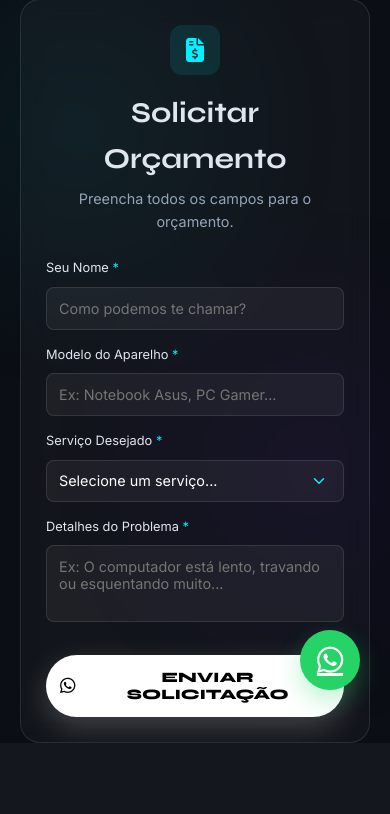
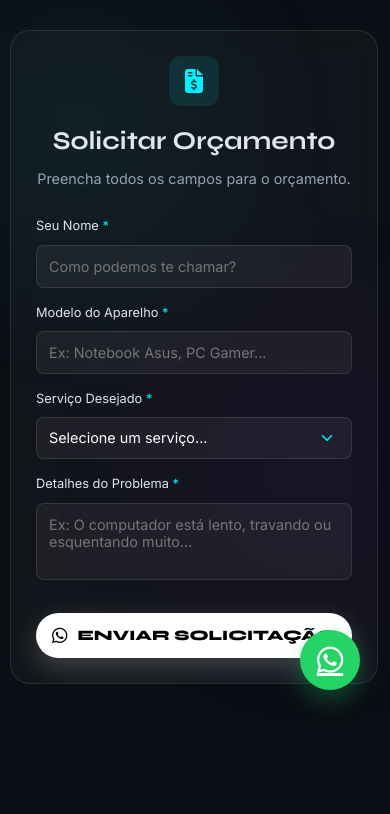
Before and after one commit to Gustavo-Falci/itapetech, a Django app: page /solicitar/ in a window 390 px wide. Shown: the part 124-938 px from the top of the page. Before the commit the page ends 867 px from the top, so only its background shows below. Run offline with Django 5.2, Linux system fonts and the light colour scheme.

Commit message:
Ajustes nas telas de login, criar conta e solicitar orcamento

```diff
--- a/core/static/css/style.css
+++ b/core/static/css/style.css
@@ -528,6 +528,18 @@ select option {
 }
 
 /* =========================================
+   NOVO: CONTAINER DE FORMULÁRIOS CENTRALIZADOS
+   ========================================= */
+/* Versão Desktop (Mantém o visual centralizado bonito) */
+.container-centralizado {
+    min-height: calc(100vh - 100px); /* Altura mínima da tela menos o menu */
+    display: flex;
+    justify-content: center;
+    align-items: center; /* Centraliza verticalmente */
+    padding: 20px;
+}
+
+/* =========================================
    PÁGINAS ESPECÍFICAS
    ========================================= */
 
@@ -922,7 +934,7 @@ select option {
 }
 
 /* =========================================
-   MEDIA QUERIES - MOBILE (ADICIONE NO FINAL)
+   MEDIA QUERIES - MOBILE (ATUALIZADO)
    ========================================= */
 @media (max-width: 768px) {
 
@@ -1016,9 +1028,38 @@ select option {
         gap: 10px;
     }
 
-    /* 6. Formulários (Login/Registro/Solicitar) */
+    /* 6. Formulários (Login/Registro/Solicitar) - CORREÇÃO */
     .module-card {
         padding: 25px !important;
         margin: 10px;
     }
+
+    .container-centralizado {
+        display: block; /* Remove a centralização vertical forçada */
+
+        /* AUMENTADO: Empurra o conteúdo para baixo para não bater no menu */
+        padding-top: 30px !important;
+
+        padding-bottom: 120px; /* Espaço extra no final (para o botão WhatsApp) */
+        padding-left: 0px;    /* Margem de segurança na esquerda */
+        padding-right: 22px;   /* Margem de segurança na direita */
+        min-height: auto;
+    }
+
+    /* Ajuste fino para o cartão não parecer "esmagado" */
+    #form-card,
+    #login-card,
+    #register-card {
+        margin-top: 0 !important; /* Quem controla o espaço agora é o container acima */
+        width: 100% !important;
+        max-width: 100% !important;
+    }
+
+    /* Corrige o tamanho da fonte do título para não quebrar feio */
+    #form-card h2,
+    #login-card h2,
+    #register-card h2 {
+        font-size: 1.6rem !important;
+        margin-top: 10px;
+    }
 }
--- a/core/templates/core/login.html
+++ b/core/templates/core/login.html
@@ -1,7 +1,7 @@
 {% extends 'core/base.html' %}
 
 {% block content %}
-<div style="height: calc(95vh - 60px); display: flex; justify-content: center; align-items: center; padding: 10px;">
+<div class="container-centralizado">
 
     <div id="login-card" class="module-card" style="max-width: 450px; width: 100%; padding: 30px; border-radius: 20px;" data-aos="zoom-in">
 
--- a/core/templates/core/register.html
+++ b/core/templates/core/register.html
@@ -1,7 +1,7 @@
 {% extends 'core/base.html' %}
 
 {% block content %}
-<div style="height: calc(95vh - 60px); display: flex; justify-content: center; align-items: center; padding: 10px;">
+<div class="container-centralizado">
 
     <div id="register-card" class="module-card" style="max-width: 500px; width: 100%; padding: 30px; border-radius: 20px;" data-aos="zoom-in">
 
--- a/core/templates/core/solicitar.html
+++ b/core/templates/core/solicitar.html
@@ -1,7 +1,7 @@
 {% extends 'core/base.html' %}
 
 {% block content %}
-<div style="height: calc(95vh - 60px); display: flex; justify-content: center; align-items: center; padding: 10px;">
+<div class="container-centralizado">
 
     <div id="form-card" class="module-card" style="max-width: 600px; width: 100%; padding: 30px; border-radius: 20px;" data-aos="fade-up">
 
```
